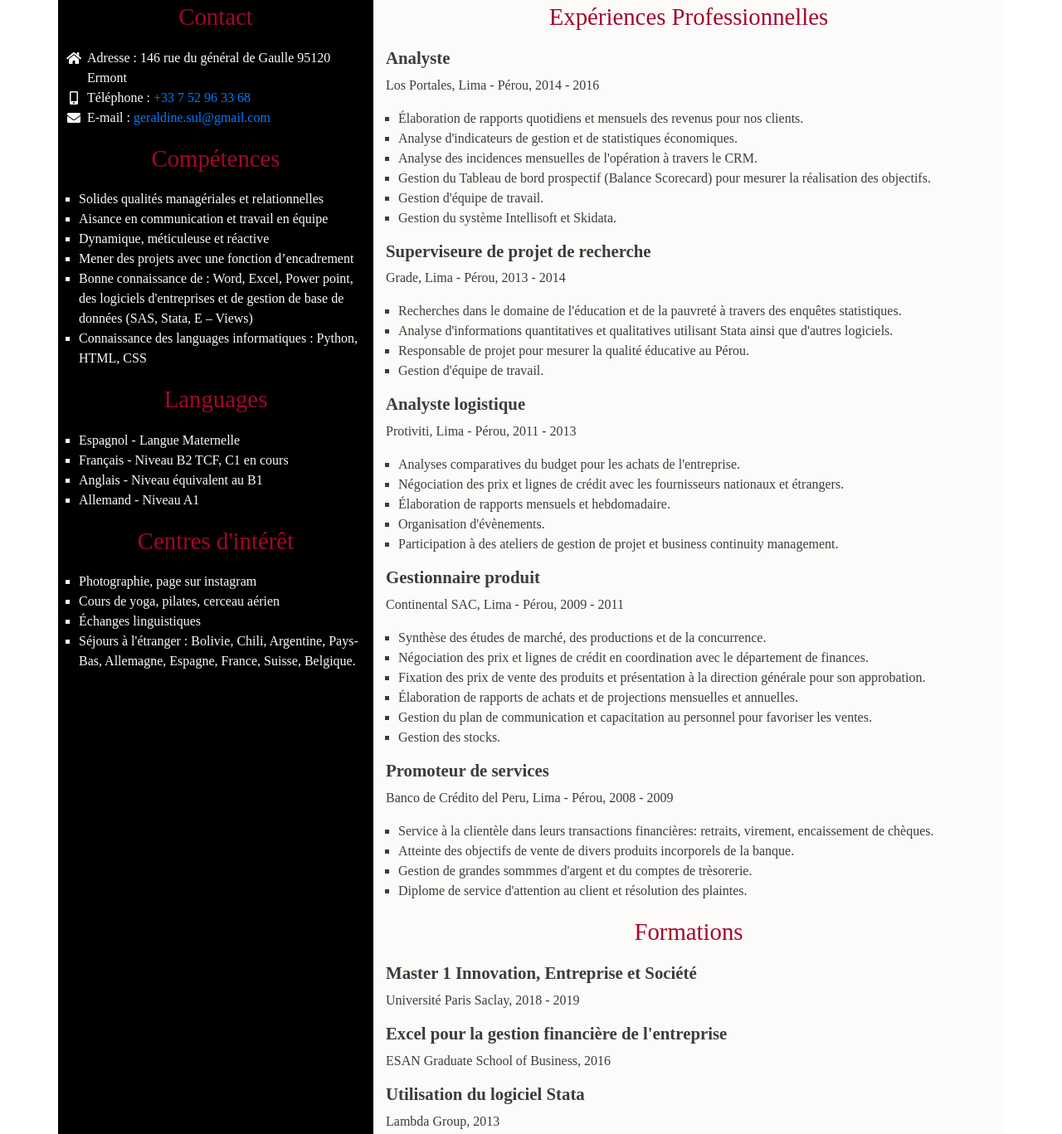
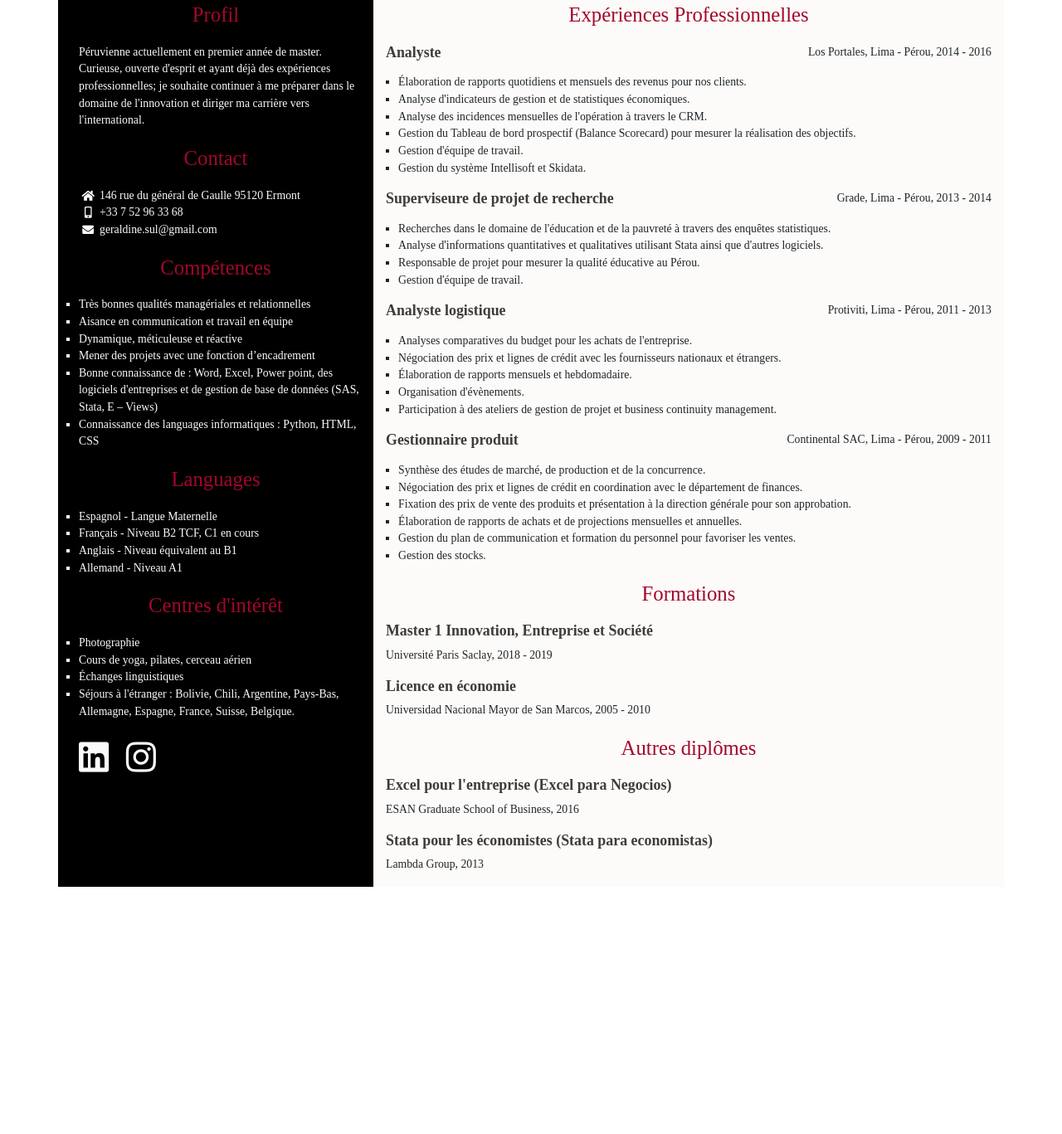
Before and after one commit to geraldinesp/geraldinesp.com, a plain HTML site: page cv.html in a window 1280 px wide. Shown: the part 257-1624 px from the top of the page at 83% size. After the commit the page ends 1326 px from the top, so only its background shows below. Drawn offline with nearby package versions, Linux system fonts and the light colour scheme; a web font is replaced by a local one.

Commit message:
Update html file and separate styles into a specific css file

```diff
--- a/cv.html
+++ b/cv.html
@@ -3,8 +3,10 @@
 	<head>
 		<title>CV - Geraldine SULCA POLO</title>
 		<link rel="stylesheet" href="https://stackpath.bootstrapcdn.com/bootstrap/4.3.1/css/bootstrap.min.css" integrity="sha384-ggOyR0iXCbMQv3Xipma34MD+dH/1fQ784/j6cY/iJTQUOhcWr7x9JvoRxT2MZw1T" crossorigin="anonymous">
-		<link rel="stylesheet" media="screen" href="https://fontlibrary.org/face/glacial-indifference" type="text/css"/>
+		<link rel="stylesheet" href="https://fontlibrary.org/face/glacial-indifference" type="text/css"/>
+		<link rel="stylesheet" href="https://fontlibrary.org/face/poppins" type="text/css"/>
 		<link rel="stylesheet" href="https://use.fontawesome.com/releases/v5.8.1/css/all.css" integrity="sha384-50oBUHEmvpQ+1lW4y57PTFmhCaXp0ML5d60M1M7uH2+nqUivzIebhndOJK28anvf" crossorigin="anonymous">
+		<link rel="stylesheet" href="styles.css" type="text/css"/>
 	</head>
 	<body>
 		<div class="container">
@@ -17,27 +19,29 @@
 					<img src="geraldine_square.jpg">
 				</div>
     			<div class="col-6 col-md-4 sidebar">
+    				<h1>Profil</h1>
+    					<ul>Péruvienne actuellement en premier année de master. Curieuse, ouverte d'esprit et ayant déjà des expériences professionnelles; je souhaite continuer à me préparer dans le domaine de l'innovation et diriger ma carrière vers l'international.</ul>
 					<h1>Contact</h1>
 					<address>
 						<ul class="fa-ul">
 							<li>
 								<i class="fa-li fas fa-home"></i>
-								Adresse : 146 rue du général de Gaulle 95120 Ermont
+								146 rue du général de Gaulle 95120 Ermont
 							</li>
 							<li>
 								<i class="fa-li fas fa-mobile-alt"></i>
-								Téléphone : <a href="tel:+33752963368">+33 7 52 96 33 68</a>
+								<a href="tel:+33752963368">+33 7 52 96 33 68</a>
 							</li>
 							<li>
 								<i class="fa-li fas fa-envelope"></i>
-								E-mail : <a href="mailto:geraldine.sul@gmail.com">geraldine.sul@gmail.com</a>
+								<a href="mailto:geraldine.sul@gmail.com">geraldine.sul@gmail.com</a>
 							</li>
 						</ul>
 					</address>
 					<h1>Compétences</h1>
 					<ul>
 						<li>
-							Solides qualités managériales et relationnelles
+							Très bonnes qualités managériales et relationnelles
 						</li>
 						<li>
 							Aisance en communication et travail en équipe
@@ -71,16 +75,31 @@
 					</ul>
 					<h1>Centres d'intérêt</h1>
 					<ul>
-						<li>Photographie, page sur instagram</li>
+						<li>Photographie</li>
 						<li>Cours de yoga, pilates, cerceau aérien</li>
 						<li>Échanges linguistiques</li>
 						<li>Séjours à l'étranger : Bolivie, Chili, Argentine, Pays-Bas, Allemagne, Espagne, France, Suisse, Belgique.</li>
 					</ul>
+					<ul class="socialnetworks">
+						<li>
+							<a href="https://www.linkedin.com/in/geraldine-s-9a1628178/">
+								<i class="fab fa-linkedin"></i>
+							</a>
+						</li>
+						<li>
+							<a href="https://www.instagram.com/puccafl/">
+								<i class="fab fa-instagram"></i>
+							</a>
+						</li>
+					</ul>
 				</div>
 				<div class="col-12 col-md-8 main">
 					<h1>Expériences Professionnelles</h1>
+
+					<div class="title">
 						<h2>Analyste</h2>
 						<p>Los Portales, Lima - Pérou, 2014 - 2016</p>
+					</div>
 					<ul>
 						<li>Élaboration de rapports quotidiens et mensuels des revenus pour nos clients.</li>
 						<li>Analyse d'indicateurs de gestion et de statistiques économiques.</li>
@@ -89,16 +108,22 @@
 						<li>Gestion d'équipe de travail.</li>
 						<li>Gestion du système Intellisoft et Skidata.</li>
 					</ul>
+
+					<div class="title">
 						<h2>Superviseure de projet de recherche</h2>
 						<p>Grade, Lima - Pérou, 2013 - 2014</p>
+					</div>
 					<ul>
 						<li>Recherches dans le domaine de l'éducation et de la pauvreté à travers des enquêtes statistiques.</li>
 						<li>Analyse d'informations quantitatives et qualitatives utilisant Stata ainsi que d'autres logiciels.</li>
 						<li>Responsable de projet pour mesurer la qualité éducative au Pérou.</li>
 						<li>Gestion d'équipe de travail.</li>
 					</ul>
+
+					<div class="title">
 						<h2>Analyste logistique</h2>
 						<p>Protiviti, Lima - Pérou, 2011 - 2013</p>
+					</div>
 					<ul>
 						<li>Analyses comparatives du budget pour les achats de l'entreprise.</li>
 						<li>Négociation des prix et lignes de crédit avec les fournisseurs nationaux et étrangers.</li>
@@ -106,115 +131,37 @@
 						<li>Organisation d'évènements.</li>
 						<li>Participation à des ateliers de gestion de projet et business continuity management.</li>
 					</ul>
+
+					<div class="title">
 						<h2>Gestionnaire produit</h2>
 						<p>Continental SAC, Lima - Pérou, 2009 - 2011</p>
+					</div>
 					<ul>
-						<li>Synthèse des études de marché, des productions et de la concurrence.</li>
+						<li>Synthèse des études de marché, de production et de la concurrence.</li>
 						<li>Négociation des prix et lignes de crédit en coordination avec le département de finances.</li>
 						<li>Fixation des prix de vente des produits et présentation à la direction générale pour son approbation.</li>
 						<li>Élaboration de rapports de achats et de projections mensuelles et annuelles.</li>
-						<li>Gestion du plan de communication et capacitation au personnel pour favoriser les ventes.</li>
+						<li>Gestion du plan de communication et formation du personnel pour favoriser les ventes.</li>
 						<li>Gestion des stocks.</li>
 					</ul>
-					<h2>Promoteur de services</h2>
-					<p>Banco de Crédito del Peru, Lima - Pérou, 2008 - 2009</p>
-					<ul>
-						<li>Service à la clientèle dans leurs transactions financières: retraits, virement, encaissement de chèques.</li>
-						<li>Atteinte des objectifs de vente de divers produits incorporels de la banque.</li>
-						<li>Gestion de grandes sommmes d'argent et du comptes de trèsorerie.</li>
-						<li>Diplome de service d'attention au client et résolution des plaintes.</li>
-					</ul>
+
 					<h1>Formations</h1>
+
 					<h2>Master 1 Innovation, Entreprise et Société</h2>
 					<p>Université Paris Saclay, 2018 - 2019</p>
-					<h2>Excel pour la gestion financière de l'entreprise</h2>
-					<p>ESAN Graduate School of Business, 2016</p>
-					<h2>Utilisation du logiciel Stata</h2>
-					<p>Lambda Group, 2013</p>
+
 					<h2>Licence en économie</h2>
 					<p>Universidad Nacional Mayor de San Marcos, 2005 - 2010</p>
+
+					<h1>Autres diplômes</h1>
+
+					<h2>Excel pour l'entreprise (Excel para Negocios)</h2>
+					<p>ESAN Graduate School of Business, 2016</p>
+
+					<h2>Stata pour les économistes (Stata para economistas)</h2>
+					<p>Lambda Group, 2013</p>
 				</div>
 			</div>
 		</div>
-		<style type="text/css">
-
-			body {
-			}
-			.header {
-				align-items: center;
-				background: #a3072c;
-				color: #f8fcff;
-				display: flex;
-				font-family: 'GlacialIndifferenceBold';
-				font-weight: normal;
-  				font-style: normal;
-			}
-			.header img {
-				border-radius: 50%;
-				border: 3px solid #fcfbf9;
-				margin: 20px 80px;
-				order: 0;
-				width: 200px;
-			}
-			.header .title {
-				order: 1;
-				text-align: center;
-			}
-			.title h1 {
-				font-size: 3em;
-			}
-			.title h2 {
-				font-size: 1.5em;
-				font-family: 'GlacialIndifferenceRegular';
-			}
-			.sidebar {
-				background: #000;
-			}
-			.sidebar address {
-				color: #fcfbf9;
-				font-weight: 100;
-				padding: 0 0 0 10px;
-				list-style: none;
-			}
-			.sidebar address ul {
-				list-style: none;
-				margin: 0;
-			}
-			.sidebar ul {
-				padding: 0 0 0 10px;
-				list-style: square;
-				color: #fcfbf9;
-				font-weight: 100;
-			}
-			.main {
-				background: #fcfbf9;
-			}
-			.main h2 {
-				font-size: 1.3em;
-				font-weight: 900;
-			}
-            .main ul {
-				padding: 0 0 0 15px;
-				list-style: square;
-			}
-			.main p li {
-				font-weight: 100;
-			}
-			.sidebar, .main {
-				color: #3d3c3a;
-				font-family: 'GlacialIndifferenceRegular';
-			}
-			.sidebar h1, .main h1 {
-				margin: 0;
-				margin: 20px auto;
-				text-align: center;
-				font-size: 1.8em;
-				color: #a3072c;
-			}
-
-
-
-
-		</style>
 	</body>
 </html>
--- /dev/null
+++ b/styles.css
@@ -0,0 +1,86 @@
+body {
+	font-family: 'PoppinsRegular';
+	font-weight: normal;
+	font-style: normal;
+	font-size: 0.86em;
+}
+a {
+	color: #fcfbf9;
+	outline: none;
+}
+a:hover {
+	color: #a3072c;
+}
+.header {
+	align-items: center;
+	background: #a3072c;
+	color: #f8fcff;
+	display: flex;
+	font-family: 'GlacialIndifferenceBold';
+}
+.header img {
+	border-radius: 50%;
+	border: 3px solid #fcfbf9;
+	margin: 20px 80px;
+	order: 0;
+	width: 200px;
+}
+.header .title {
+	order: 1;
+	text-align: center;
+}
+.header .title h1 {
+	font-size: 3em;
+}
+.header .title h2 {
+	font-size: 1.5em;
+	font-family: 'GlacialIndifferenceRegular';
+}
+.sidebar {
+	background: #000;
+}
+.sidebar address {
+	color: #fcfbf9;
+	padding: 0 0 0 25px;
+	list-style: none;
+}
+.sidebar address ul {
+	list-style: none;
+	margin: 0;
+}
+.sidebar ul {
+	padding: 0 0 0 10px;
+	list-style: square;
+	color: #fcfbf9;
+}
+.sidebar .socialnetworks {
+	display: flex;
+	font-size: 3em;
+	list-style: none;
+	letter-spacing: 0.5em;
+}
+.main {
+	background: #fcfbf9;
+}
+.main h2 {
+	font-size: 1.3em;
+	font-weight: 900;
+}
+.main ul {
+	padding: 0 0 0 15px;
+	list-style: square;
+}
+.main .title {
+	display: flex;
+	justify-content: space-between;
+}
+.sidebar h1, .main h1, .main h2 {
+	color: #3d3c3a;
+	font-family: 'GlacialIndifferenceRegular';
+}
+.sidebar h1, .main h1 {
+	color: #a3072c;
+	font-size: 1.8em;
+	margin: 20px auto;
+	text-align: center;
+}
```
Lines whose indentation alone changed are shown as unchanged.
